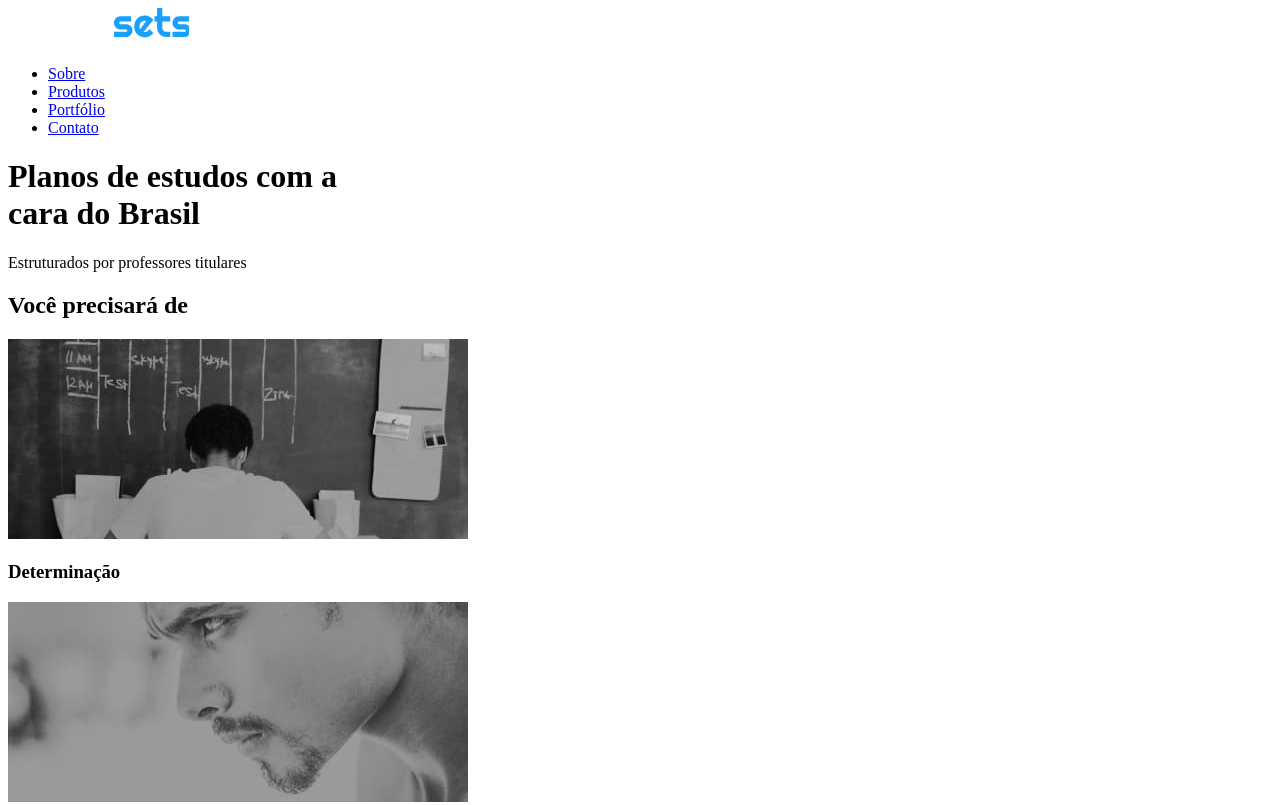
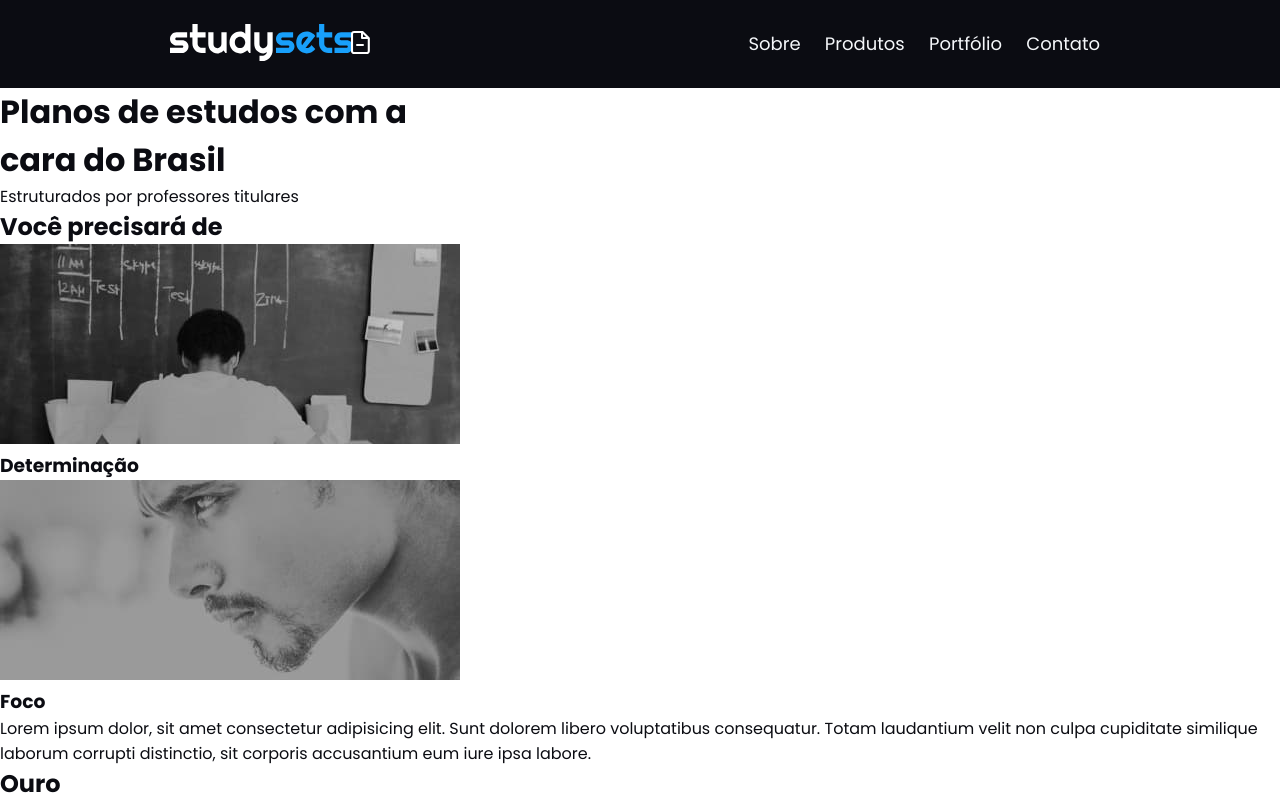
Before and after one commit to rafaelvieiracosta/studysets-landingpage, a plain HTML site: page puro/puro.html in a window 1280 px wide. Shown: the top 805 px of the page. Drawn offline with Linux system fonts and the light colour scheme.

Commit message:
feat: pure mode header

```diff
--- a/puro/puro.html
+++ b/puro/puro.html
@@ -4,19 +4,22 @@
   <meta charset="UTF-8">
   <meta http-equiv="X-UA-Compatible" content="IE=edge">
   <meta name="viewport" content="width=device-width, initial-scale=1.0">
+  <link rel="preconnect" href="https://fonts.googleapis.com">
+  <link rel="preconnect" href="https://fonts.gstatic.com" crossorigin>
+  <link href="https://fonts.googleapis.com/css2?family=Poppins:wght@200;400;700&display=swap" rel="stylesheet">
   <link rel="stylesheet" href="style.css">
   <link rel="icon" href="../img/fav.svg" type="image/svg+xml">
   <title>Puro | Studysets</title>
 </head>
 <body>
 
-  <header>
-    <div>
-      <a href="#">
+  <header class="menu">
+    <div class="menu-container">
+      <a class="menu-logo" href="#">
         <img src="../img/logo.svg" alt="Studysets">
       </a>
 
-      <nav>
+      <nav class="menu-nav">
         <ul>
           <li><a href="#">Sobre</a></li>
           <li><a href="#">Produtos</a></li>
--- a/puro/style.css
+++ b/puro/style.css
@@ -0,0 +1,51 @@
+/* RESET */
+body,
+h1,
+h2,
+h3,
+p,
+ul {
+  padding: 0;
+  margin: 0;
+}
+body {
+  font-family: "Poppins", sans-serif;
+  color: #0b0c12;
+}
+
+/* MENU */
+.menu {
+  background: #0b0c12;
+  padding: 20px 0;
+}
+.menu-container{
+  max-width: 960px;
+  margin: 0 auto;
+}
+.menu-container::after, .menu-container::before{
+  content: '';
+  display: table;
+  clear: both;
+}
+.menu-logo{
+  display: block;
+  float: left;
+  margin-left: 10px;
+}
+.menu-logo img{
+  margin-top: 3.5px;
+}
+.menu-nav{
+  float: right;
+  margin-right: 10px;
+}
+.menu-nav li{
+  display: inline-block;
+}
+.menu-nav a{
+  display: block;
+  padding: 10px;
+  text-decoration: none;
+  color: #F5F7FA;
+  font-size: 1.125em;
+}
```
